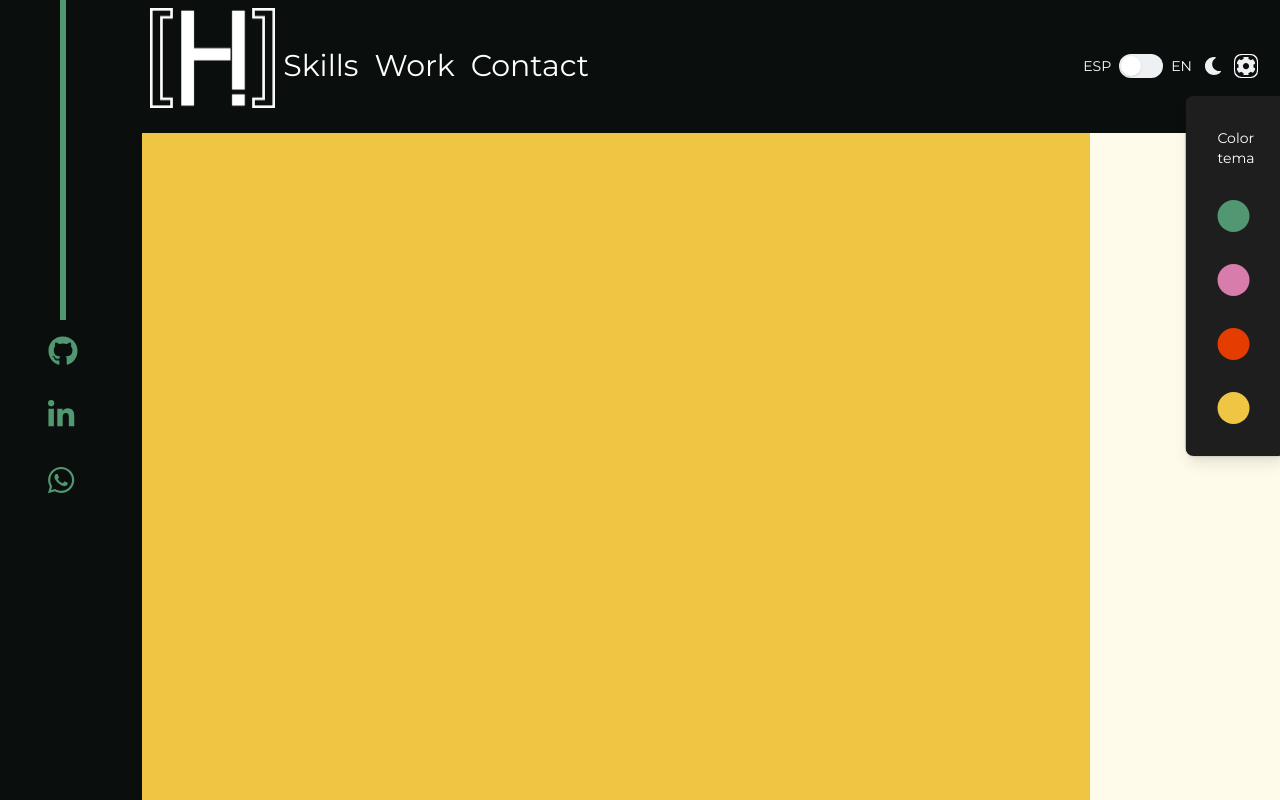
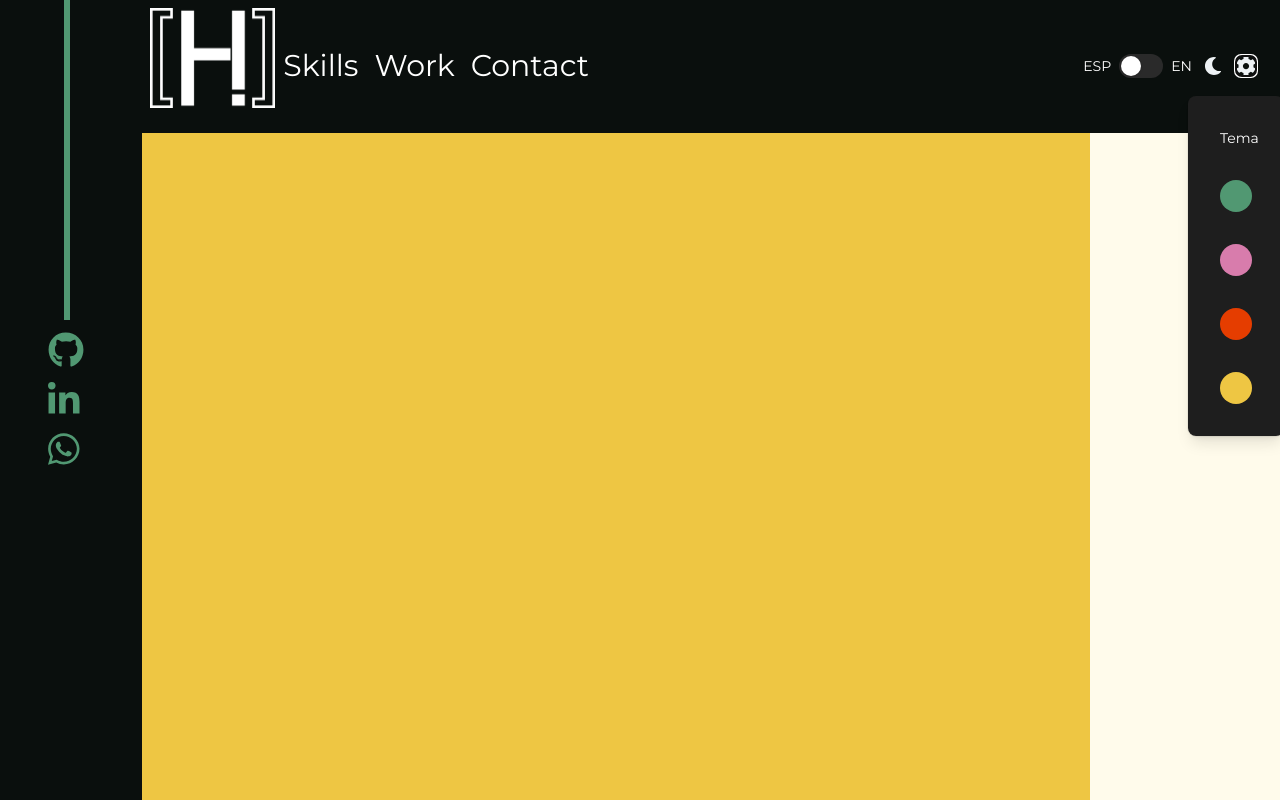
Before and after one commit to HacheEV/main-portfolio, a Next.js app: page / in a window 1280 px wide. Both pictures are taken after a click on the button 1246 px from the left and 66 px from the top of the page. Built offline with nearby package versions, Linux system fonts and the light colour scheme.

Commit message:
bug: aside and toggle language background

```diff
--- a/components/navbar.tsx
+++ b/components/navbar.tsx
@@ -20,6 +20,7 @@ enum Color {
 export const Navbar = () => {
     const [enabled, setEnabled] = useState<boolean>(false)
     const [dark, setDark] = useState<boolean>(true)
+    const [open, setOpen] = useState<boolean>(false)
     const [color, setColor] = useState<Color>(Color.GREEN)
 
     const handleDark = () => {
@@ -31,6 +32,7 @@ export const Navbar = () => {
     }
     const handleColor = (color:Color) => {
         setColor(color)
+        setOpen(false)
     }
 
     return (
@@ -57,7 +59,7 @@ export const Navbar = () => {
                     <Switch
                         checked={enabled}
                         onChange={setEnabled}
-                        className='bg-light-primary mx-2 relative inline-flex flex-shrink-0 h-6 w-11 border-2 border-transparent rounded-full cursor-pointer transition-colors ease-in-out duration-200'
+                        className='bg-dark-third mx-2 relative inline-flex flex-shrink-0 h-6 w-11 border-2 border-transparent rounded-full cursor-pointer transition-colors ease-in-out duration-200'
 
                     >
                         <span className="sr-only">Use setting</span>
@@ -103,10 +105,10 @@ export const Navbar = () => {
                                 leaveFrom="opacity-100 translate-y-0"
                                 leaveTo="opacity-0 translate-y-1"
                             >
-                                <Popover.Panel className="absolute z-10 left-0 transform -translate-x-1/2 mt-3 px-2 w-26 max-w-xs sm:px-0">
+                                <Popover.Panel className="absolute z-10 left-0 transform -translate-x-1/2 mt-3 px-2 w-24 max-w-xs sm:px-0">
                                     <div className="rounded-lg shadow-lg ring-1 ring-black ring-opacity-5 overflow-hidden">
-                                        <div className="relative grid gap-6 bg-dark-secondary px-5 py-6 sm:gap-8 sm:p-8">
-                                            <p className="text-sm text-white">Color tema</p>
+                                        <div className="relative flex flex-col content-center bg-dark-secondary px-5 py-6 sm:gap-8 sm:p-8">
+                                            <p className="text-sm text-white">Tema</p>
                                             <button onClick={() => handleColor(Color.GREEN)}><div className="w-8 h-8 bg-accent-green  rounded-full"></div></button>
                                             <button onClick={() => handleColor(Color.PINK)} ><div className="w-8 h-8 bg-accent-pink   rounded-full"></div></button>
                                             <button  onClick={() => handleColor(Color.RED)} ><div className="w-8 h-8 bg-accent-red  rounded-full"></div></button>
--- a/components/social.tsx
+++ b/components/social.tsx
@@ -8,14 +8,14 @@ export const Social = () => {
     // TODO: CHECK IF FINALLY THE ASIDE NAVBAR IS STICKY
     return (
         <div className="flex flex-col">
-            <a href="#" className="my-4">
-                <FontAwesomeIcon className="text-accent-green text-3xl hover:translate-x-2 transition duration-300 hover:text-5xl hover:p-1" icon={faGithub} />
+            <a href="#" className="mt-3">
+                <FontAwesomeIcon className="text-accent-green text-4xl hover:translate-x-2 transition duration-300" icon={faGithub} />
             </a>
-            <a href="#" className="my-4">
-                <FontAwesomeIcon className="text-accent-green text-3xl hover:translate-x-2 transition duration-300 hover:text-5xl hover:p-1" icon={faLinkedinIn} />
+            <a href="#" className="mt-3">
+                <FontAwesomeIcon className="text-accent-green text-4xl hover:translate-x-2 transition duration-300" icon={faLinkedinIn} />
             </a>
-            <a href="#" className="my-4">
-                <FontAwesomeIcon className="text-accent-green text-3xl hover:translate-x-2 transition duration-300 hover:text-5xl hover:p-1" icon={faWhatsapp} />
+            <a href="#" className="mt-3">
+                <FontAwesomeIcon className="text-accent-green text-4xl hover:translate-x-2 transition duration-300" icon={faWhatsapp} />
             </a>
         </div>
     )
--- a/styles/utils.css
+++ b/styles/utils.css
@@ -1,6 +1,6 @@
 .green-line{
     border-left: 6px solid #519872 ;
-    margin-left: 3.75rem;
+    margin-left: 4rem;
     width: 20%;
     height: 40%;
 }
```
